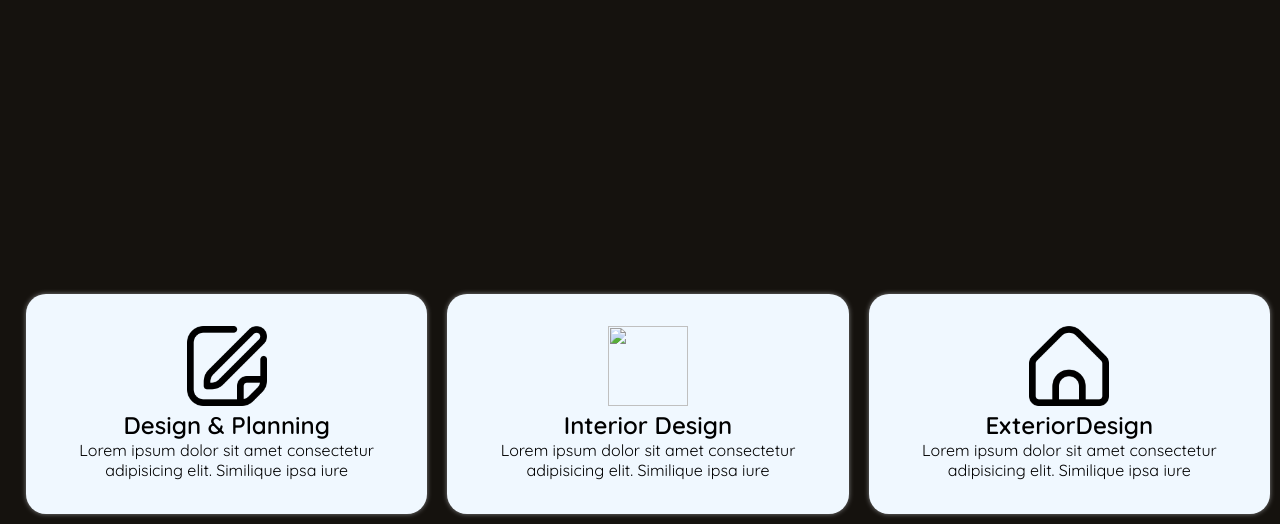
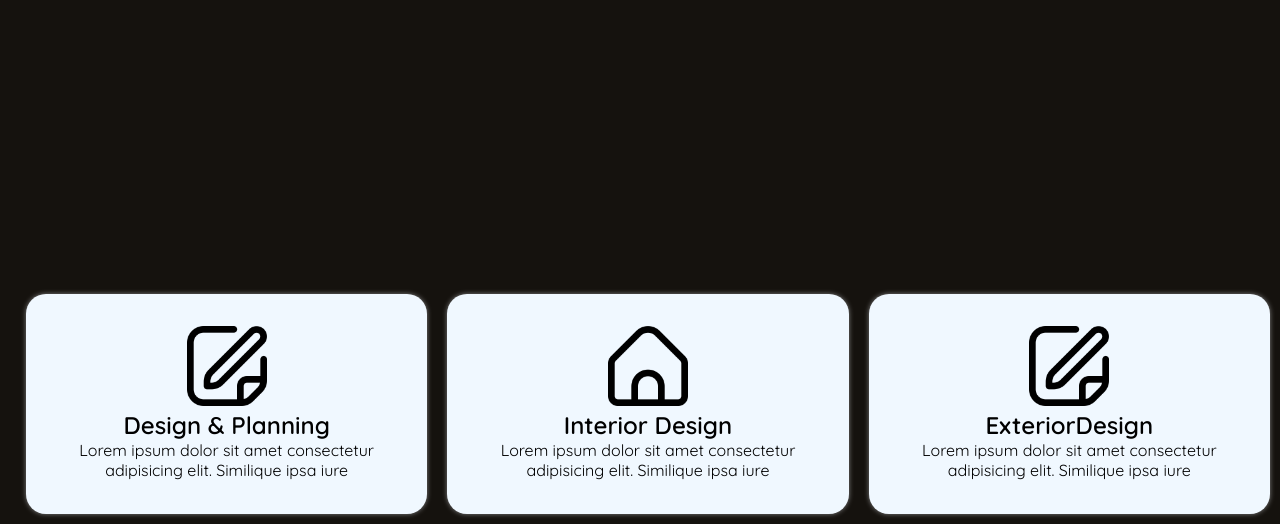
Before and after one commit to SrLuc/FrontEnd, a plain HTML site: page templateLojaMóveis/index.html in a window 1280 px wide. Shown: the part 404-928 px from the top of the page. Drawn offline with Linux system fonts and the light colour scheme; a web font is replaced by a local one.

Commit message:
add icons

```diff
--- a/templateLojaMóveis/index.html
+++ b/templateLojaMóveis/index.html
@@ -44,19 +44,19 @@
                     <div class="cards-div">
 
                         <div class="card1">
-                            <img class="icon" src="/editar.png" alt="">
+                            <img class="icon" src="/templateLojaMóveis/editar.png" alt="">
                             <h2>Design & Planning</h2>
                             <p>Lorem ipsum dolor sit amet consectetur adipisicing elit. Similique ipsa iure </p>
                         </div>
 
                         <div class="card2">
-                            <img class="icon" src="/casa (1).png" alt="">
+                            <img class="icon" src="/templateLojaMóveis/casa.png" alt="">
                             <h2>Interior Design</h2>
                             <p>Lorem ipsum dolor sit amet consectetur adipisicing elit. Similique ipsa iure </p>
                         </div>
 
                         <div class="card3">
-                            <img class="icon" src="/casa.png" alt="">
+                            <img class="icon" src="/templateLojaMóveis/editar.png" alt="">
                             <h2>ExteriorDesign</h2>
                             <p>Lorem ipsum dolor sit amet consectetur adipisicing elit. Similique ipsa iure </p>
                         </div>
```
